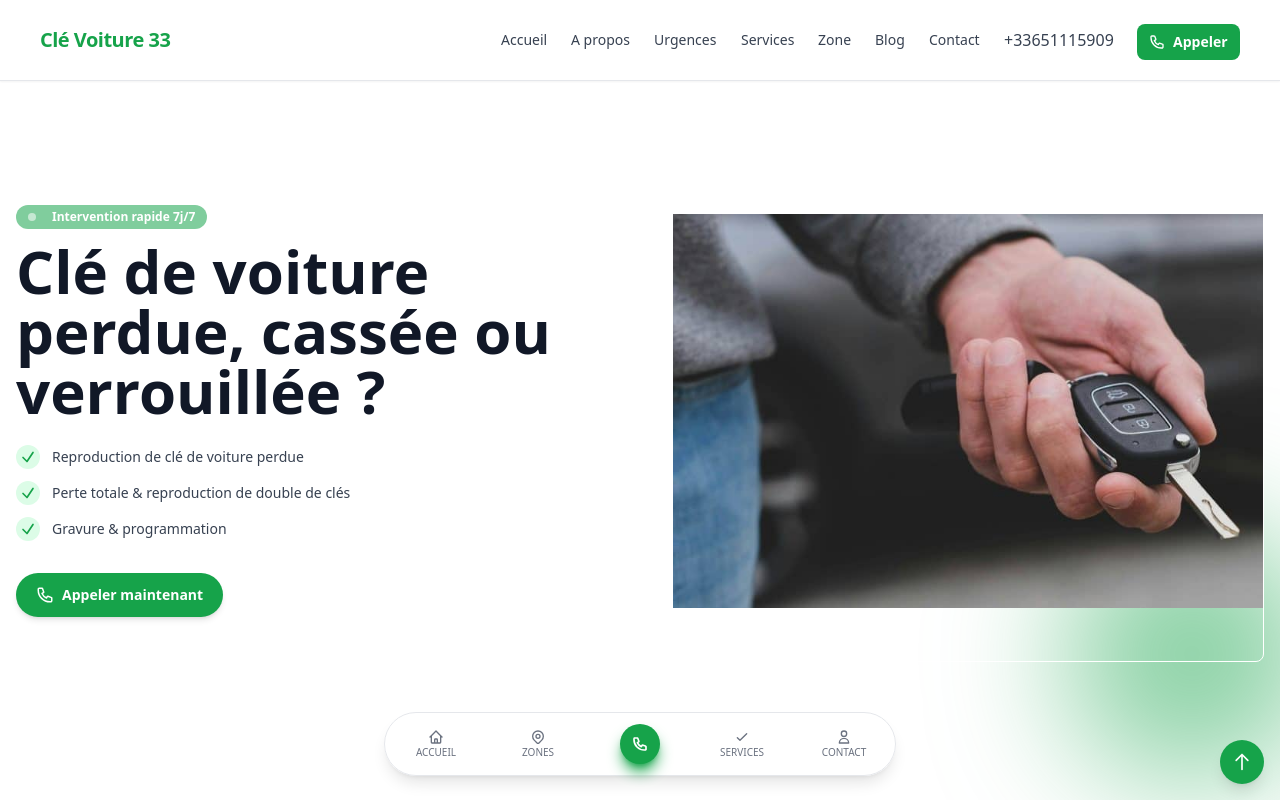
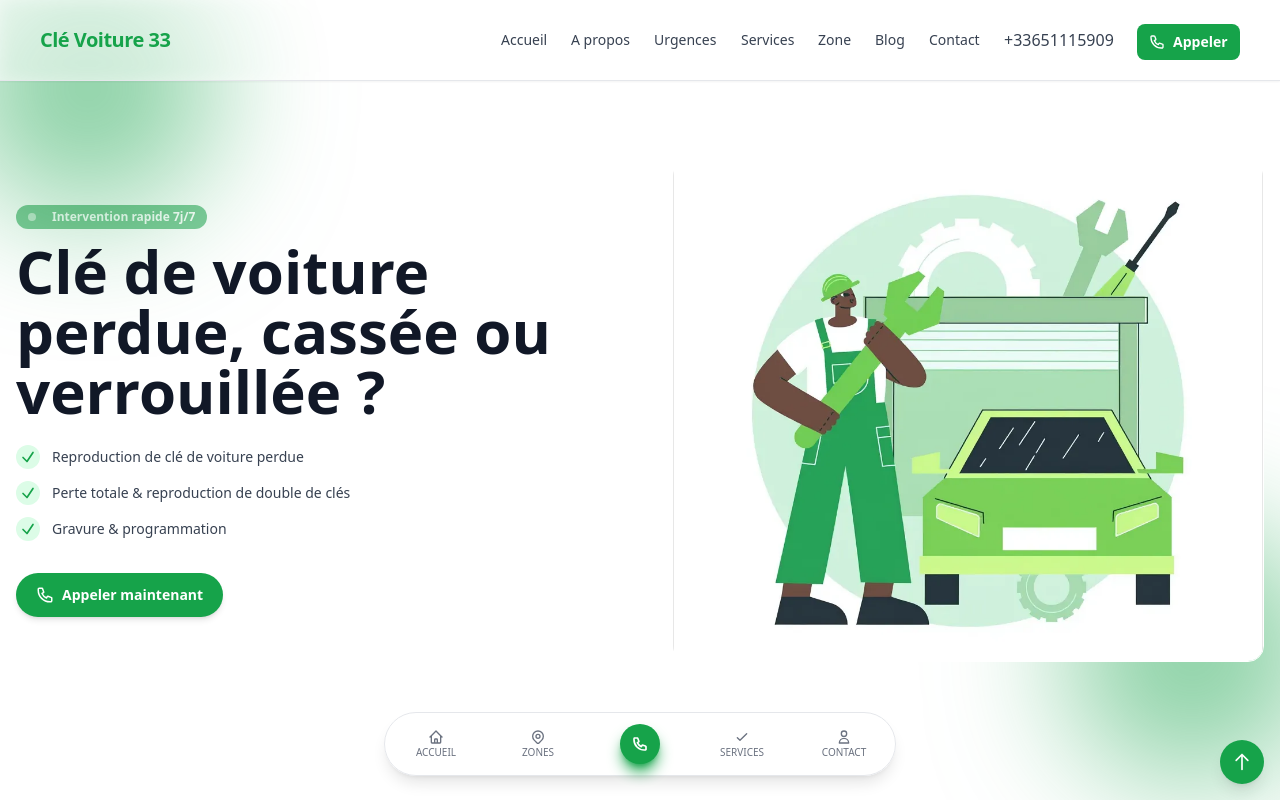
Before and after one commit to BlaiseEyor/Cle_Voiture, a website: page index.html in a window 1280 px wide. Shown: the top 800 px of the page. Drawn offline with nearby package versions, Linux system fonts and the light colour scheme.

Commit message:
mise a jour de cle voiture

```diff
--- a/index.html
+++ b/index.html
@@ -152,8 +152,8 @@
                     <!-- <div class="absolute -top-10 -left-10 w-64 h-64 bg-green-600 rounded-full mix-blend-multiply filter blur-3xl opacity-70 animate-blob"></div>
                     <div class="absolute -bottom-10 -right-10 w-64 h-64 bg-green-600 rounded-full mix-blend-multiply filter blur-3xl opacity-70 animate-blob animation-delay-2000"></div> -->
                     <!-- Image principale (Caroussel) -->
-                    <div data-aos="zoom-in-left" class="overflow-hidden rounded-lg border border-white">
-                        <img src="images/caroussel/caroussel1.jpg" alt="Plats Vitalis" class="object-contain rouded-lg w-full h-[450px] md:h-[500px] transition-transform duration-500 group-hover:scale-105">
+                    <div data-aos="zoom-in-left" class="overflow-hidden rounded-2xl border border-white">
+                        <img src="images/caroussel/caroussel2.webp" alt="Plats Vitalis" class="object-cover w-full h-[400px] md:h-[500px] transition-transform duration-500 group-hover:scale-105">
                     </div>
                 </div>
             </div>
@@ -161,6 +161,7 @@
         <!-- section services urgence -->
         <section id="urgences" class="mx-auto max-w-7xl px-4 py-16 lg:px-8">
             <div class="grid gap-12 lg:grid-cols-2 lg:items-center">
+                <div class="absolute -top-10 -left-10 w-64 h-64 bg-green-600 rounded-full mix-blend-multiply filter blur-3xl opacity-50 animate-blob"></div>
                 <div>
                     <span data-aos="zoom-in-right" class="mb-6 inline-flex items-center gap-2 rounded-full bg-white px-3 py-1 text-xs font-bold uppercase tracking-wider text-green-600 ring-1 ring-inset ring-green-600/20">
                         <span class="relative flex h-2 w-2">
```
